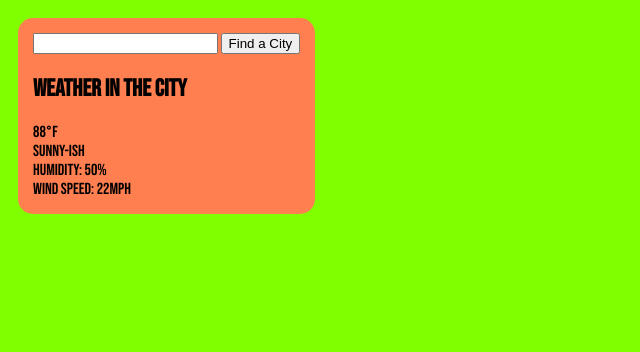
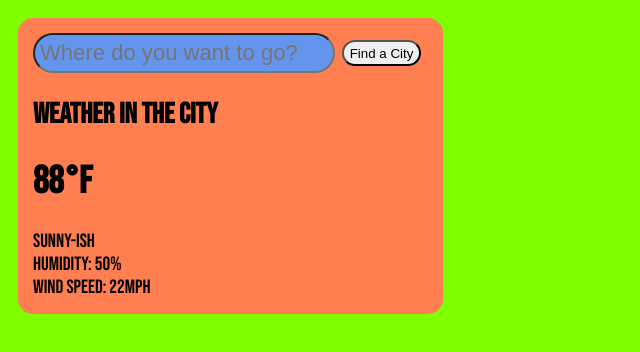
Before and after one commit to liztozireland/WeatherDashboard, a plain HTML site: page index.html in a window 1280 px wide. Shown: the whole page, without its empty margins (0-640 px from the left). Drawn offline with Linux system fonts and the light colour scheme.

Commit message:
updating CSS and adding API key

```diff
--- a/Weather.css
+++ b/Weather.css
@@ -2,6 +2,7 @@ body {
     display: flex;
     background: chartreuse;
     font-family: 'Bebas Neue', cursive;
+    font-size: 120%;
 }
 
 .card {
@@ -11,3 +12,27 @@ body {
     max-width: 400px;
     margin: 10px;
 }
+
+.searchbox {
+    display: flex;
+    align-items: center;
+    justify-content: space-around;
+}
+
+button {
+    margin: 0.5em;
+    border-radius: 20px;
+    height: 2em;
+}
+
+button:hover {
+    background: blueviolet;
+    cursor: pointer;
+}
+
+.searchbar {
+    background-color: cornflowerblue;
+    padding: 5px;
+    border-radius: 20px;
+    font-size: 115%;
+}
--- a/Weather.js
+++ b/Weather.js
@@ -0,0 +1,3 @@
+let weather = {
+    "apiKey": "83fe1b09475078af6c078ccf5a2358a5"
+}
--- a/index.html
+++ b/index.html
@@ -13,12 +13,12 @@
 <body>
     <div class="card">
         <div class="searchbox">
-            <input type="text" class ="searchbar">
+            <input type="text" class ="searchbar" placeholder="Where do you want to go?">
             <button>Find a City</button>
         </div>
         <div class="Weater">
             <h2 class="city">Weather in the city</h2>
-            <div class="temperature">88°F</div>
+            <h1 class="temperature">88°F</h1>
             <div class="description">sunny-ish</div>
             <div class="humidity">Humidity: 50%</div>
             <div class="wind">Wind Speed: 22mph</div>
```
